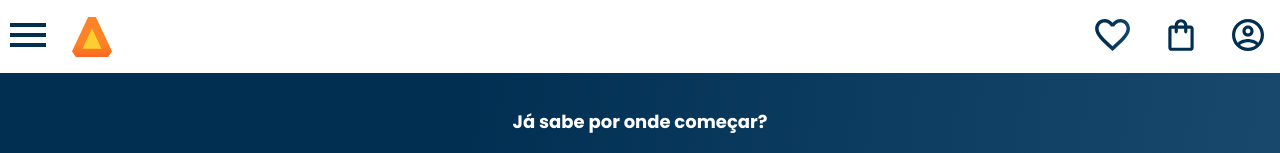
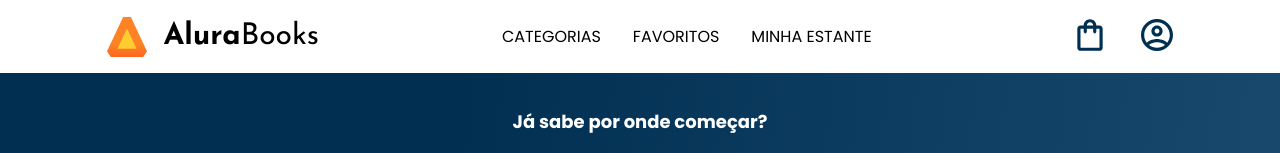
Before and after one commit to erikduarte17/alurabooks, a plain HTML site: page index.html in a window 1280 px wide. Shown: the top 153 px of the page. Drawn offline with nearby package versions, Linux system fonts and the light colour scheme.

Commit message:
Inicio do MediaQuerries

```diff
--- a/index.html
+++ b/index.html
@@ -8,6 +8,7 @@
     <title>AluraBook</title>
     <link rel="stylesheet" href="reset.css">
     <link rel="stylesheet" href="https://cdn.jsdelivr.net/npm/swiper@9/swiper-bundle.min.css" />
+    <link href="https://fonts.googleapis.com/css2?family=Josefin+Sans:wght@400;700&display=swap" rel="stylesheet">
     <link rel="stylesheet" href="styles.css">
 </head>
 
@@ -27,13 +28,22 @@
                 <li class="lista-menu__item"><a href="#" class="lista-menu__link">DESIGN & UX</a></li>
             </ul>
             <img src="./assets/Logo.svg" alt="Logo AluraBooks" class="container__imagem">
+            <h1 class="cabecalho__titulo"><b class="cabecalho__titulo--negrito">Alura</b>Books</h1>
         </div>
+
+        <ul class="opcoes">
+            <li class="opcoes__item"><a class="opcoes__link" href="#">Categorias</a></li>
+            <li class="opcoes__item"><a class="opcoes__link" href="#">Favoritos</a></li>
+            <li class="opcoes__item"><a class="opcoes__link" href="#">Minha estante</a></li>
+        </ul>
+
         <div class="container">
-            <a href="#"><img src="./assets/Favoritos.svg" alt="Meus favoritos" class="container__imagem"></a>
+            <a href="#"><img src="./assets/Favoritos.svg" alt="Meus favoritos" class="container__imagem container__imagem-transparente"></a>
             <a href="#"><img src="./assets/Sacola.svg" alt="Meu carrinho de compras" class="container__imagem"></a>
             <a href="#"><img src="./assets/Usuario.svg" alt="Meu perfil" class="container__imagem"></a>
         </div>
     </header>
+
     <section class="banner">
         <h2 class="banner__titulo">Já sabe por onde começar?</h2>
         <p class="banner__texto">Encontre em nossa estante o que precisa para seu desenvolvimento!</p>
@@ -171,7 +181,7 @@
     <section class="contato">
         <h3 class="contato__titulo">Fique por dentro das novidades!</h3>
         <p class="contato__texto">Atualizações de e-books, novos livros, promoções e outros.</p>
-        <input type="email" class="contato__email" placeholder="Cadastre seu e-mail">
+        <input type="email\" class="contato__email" placeholder="Cadastre seu e-mail">
     </section>
     <footer class="rodape">
         <h3 class="rodape__titulo">Erik Duarte</h3>
--- a/styles.css
+++ b/styles.css
@@ -6,16 +6,16 @@
 @import url(./styles/footer.css);
 @import url('https://fonts.googleapis.com/css2?family=Poppins:wght@300;400;500;700&display=swap');
 
-
 :root {
     --cor-fundo: #EBECEE;
     --cor-amarelo: #EB9B00;
     --cor-azul-degrade: linear-gradient(97.54deg, #002F52 35.49%, #326589 165.37%);
     --cor-branco: #FFFFFF;
     --cor-preto: #000000;
-    --fonte-poppins: 'Poppins', sans-serif;
+    --fonte-poppins: "Poppins";
     --cor-azul-escuro: #002F52;
     --cor-azul: #326589;
+    --fonte-josefin-sans: "Josefin Sans";
 }
 
 body {
--- a/styles/contato.css
+++ b/styles/contato.css
@@ -31,7 +31,7 @@
     border: 1px solid var(--cor-azul-escuro);
     border-radius: 25px;
     align-items: center;
-    width: 100%;
+    width: 90%;
     margin: 1em 0;
     padding: 1em;
     color: var(--cor-azul);
--- a/styles/header.css
+++ b/styles/header.css
@@ -57,3 +57,56 @@
     background-clip: text;
     text-transform: uppercase;
 }
+
+.cabecalho__titulo {
+    display: none;
+}
+
+.opcoes {
+    display: none;
+}
+
+@media screen and (min-width: 1024px) {
+
+    .cabecalho {
+        display: flex;
+        justify-content: space-around;
+    }
+
+    .cabecalho__menu-hamburguer {
+        display: none;
+    }
+
+    .container__imagem-transparente {
+        display: none;
+    }
+
+    .cabecalho__titulo,
+    .cabecalho__titulo--negrito {
+        font-family: var(--fonte-josefin-sans);
+        font-size: 30px;
+    }
+
+    .cabecalho__titulo {
+        font-weight: 400;
+        display: block;
+    }
+
+    .cabecalho__titulo--negrito {
+        font-weight: 700;
+    }
+
+    .opcoes {
+        display: flex;
+        gap: 32px;
+    }
+
+    .opcoes__item {
+        text-transform: uppercase;
+    }
+
+    .opcoes__link {
+        text-decoration: none;
+        color: var(--cor-preto);
+    }
+}
```
